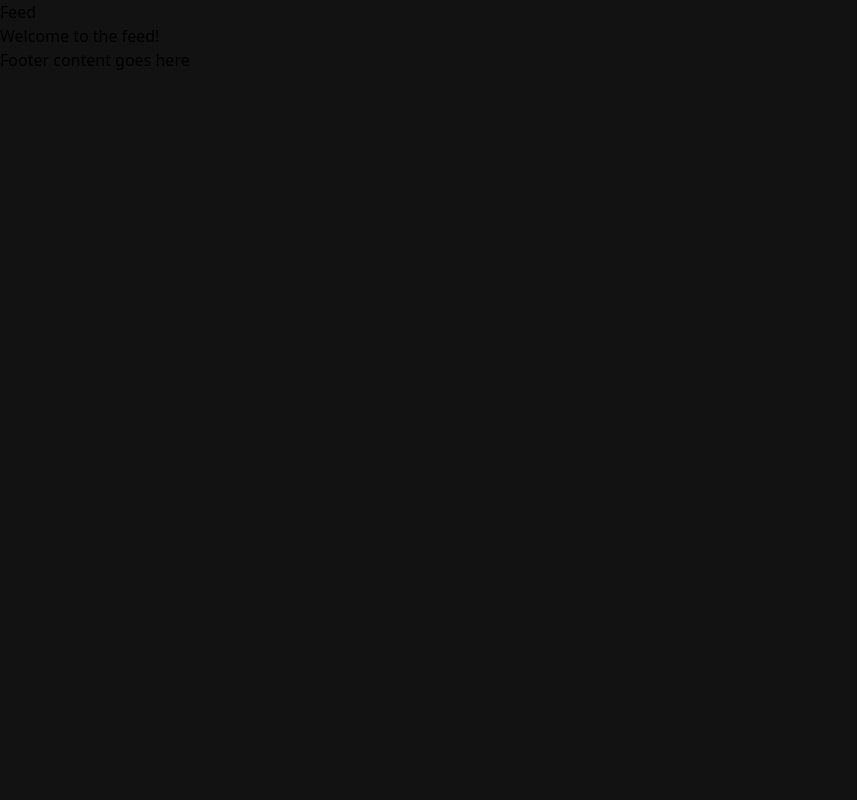
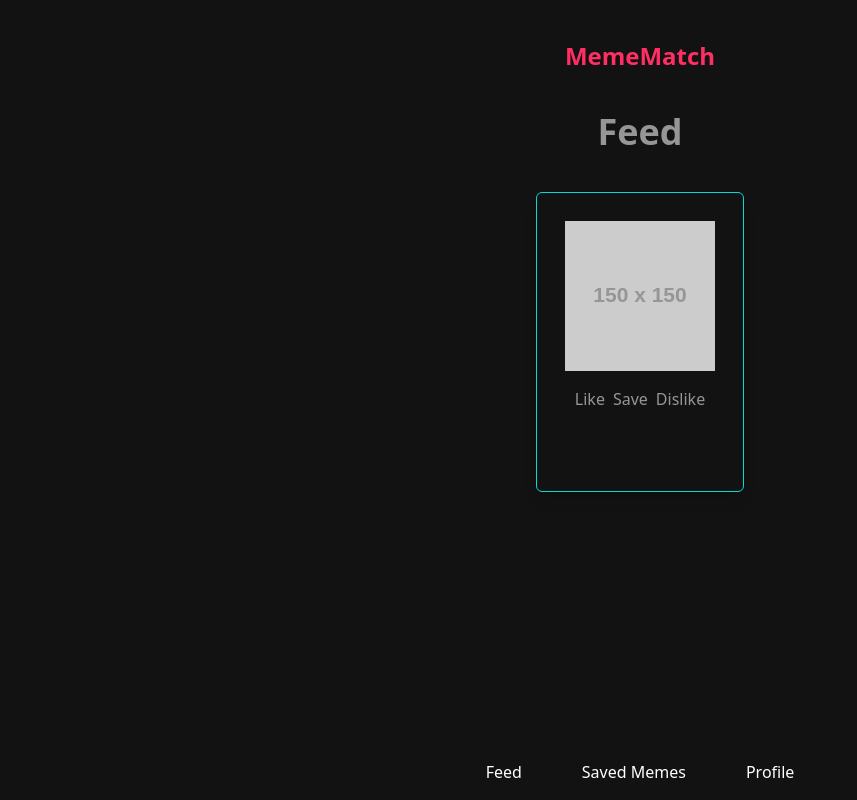
Before and after one commit to Nurswizz/tinder-memes, a React (Vite) app in the folder frontend/: page /feed in a window 1280 px wide. Shown: the whole page, without its empty margins (0-857 px from the left). Built offline with nearby package versions, Linux system fonts and the light colour scheme.

Commit message:
meme feed added

```diff
--- /dev/null
+++ b/frontend/src/components/Meme.jsx
@@ -0,0 +1,14 @@
+const Meme = ({ meme }) => {
+  return (
+    <div className="border-[1px] border-[#08D9D6] rounded-md p-7 pb-20 flex flex-col items-center gap-4 bg-[#121212] shadow-lg">
+      <img src={meme.url} alt="meme" />
+        <div className="flex items-center gap-2">
+            <button>Like</button>
+            <button>Save</button>
+            <button>Dislike</button>
+        </div>
+    </div>
+  );
+};
+
+export default Meme;
--- a/frontend/src/components/Navbar.jsx
+++ b/frontend/src/components/Navbar.jsx
@@ -1,5 +1,24 @@
+import { Link } from "react-router";
+
 const Navbar = () => {
-  return <nav className="navbar navbar-expand-lg navbar-light bg-light"></nav>;
+  return <nav className="bg-[#121212] fixed bottom-0 w-full flex justify-center py-4 shadow-lg">
+    <ul>
+      <li className="text-white flex justify-around w-full max-w-[400px] gap-15">
+        <Link to={{
+          pathname: "/feed",
+          state: { fromFeed: true }
+        }}>Feed</Link>
+        <Link to={{
+          pathname: "/saved",
+          state: { fromFeed: true }
+        }}>Saved Memes</Link>
+        <Link to={{
+          pathname: "/profile",
+          state: { fromFeed: true }
+        }}>Profile</Link>
+      </li>
+    </ul>
+  </nav>;
 };
 
 export default Navbar;
--- a/frontend/src/pages/Feed.jsx
+++ b/frontend/src/pages/Feed.jsx
@@ -1,20 +1,19 @@
 import Navbar from "../components/Navbar";
-
+import Meme from "../components/Meme";
 const Feed = () => {
     return (
-        <div className="feed">
-            <div className="feed__header">
-                <h1 className="feed__title">Feed</h1>
+        <div className="h-screen bg-[#121212] flex flex-col items-center min-w-[100vw] overflow-hidden">
+            <div className="flex flex-col items-center mt-10">
+                <div className="flex flex-col items-center justify-center gap-10 ">
+                    <span className="text-2xl font-bold text-[#FF2E63]">MemeMatch</span>
+                    <span className="text-4xl font-bold text-[#969696]">Feed</span>
+                    <div className="flex flex-col gap-5 w-96 text-[#969696] max-w-[50vw] items-center">
+                        {/* Feed content goes here */}
+                        <Meme meme={{ name: "Meme 1", url: "https://placehold.jp/150x150.png", description: "This is a meme" }} />
+                    </div>
+                </div>
             </div>
-            <div className="feed__content">
-                <p>Welcome to the feed!</p>
-            </div>
-            <div className="feed__footer">
-                <p>Footer content goes here</p>
-            </div>
-            <footer>
-                <Navbar />
-            </footer>
+            <Navbar />
         </div>
     )
 }
--- a/frontend/src/pages/Login.jsx
+++ b/frontend/src/pages/Login.jsx
@@ -8,7 +8,7 @@ const Login = () => {
   return (
     <div className="flex flex-col items-center h-screen mt-10">
       <div className="flex flex-col items-center justify-center gap-10 ">
-        <span className="text-2xl font-bold text-[#969696]">Tinder Memes</span>
+        <span className="text-2xl font-bold text-[#969696]">MemeMatch</span>
         <span className="text-4xl font-bold text-[#FF2E63]">Login</span>
         <form className="flex flex-col gap-5 w-96 text-[#969696] max-w-[50vw] items-center">
           <input
--- a/frontend/src/pages/Register.jsx
+++ b/frontend/src/pages/Register.jsx
@@ -8,7 +8,7 @@ const Register = () => {
   return (
     <div className="flex flex-col items-center h-screen mt-10">
       <div className="flex flex-col items-center justify-center gap-10 ">
-        <span className="text-2xl font-bold text-[#969696]">Tinder Memes</span>
+        <span className="text-2xl font-bold text-[#969696]">MemeMatch</span>
         <span className="text-4xl font-bold text-[#FF2E63]">Register</span>
         <form className="flex flex-col gap-5 w-96 text-[#969696] max-w-[50vw] items-center">
           <input
```
